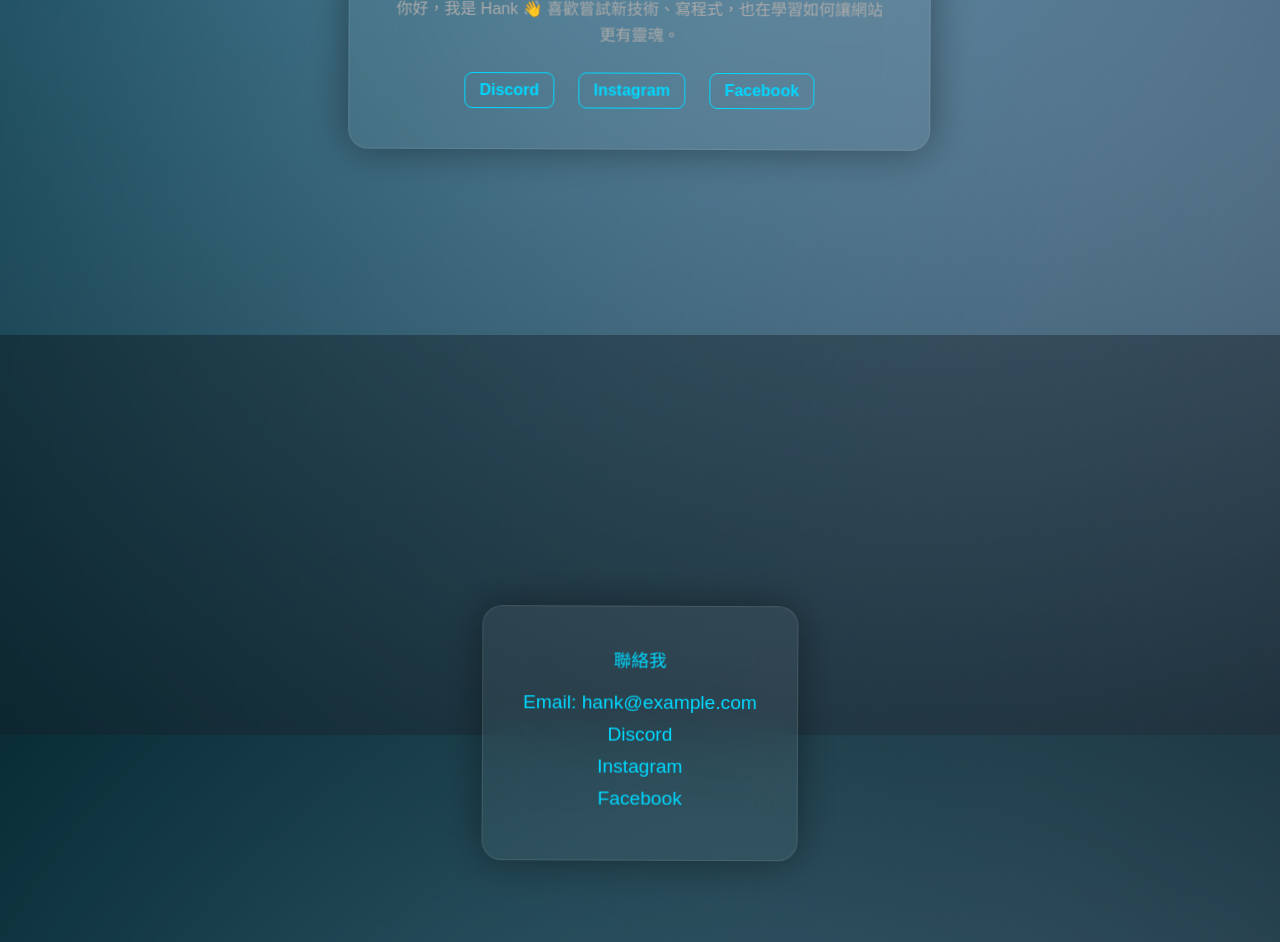
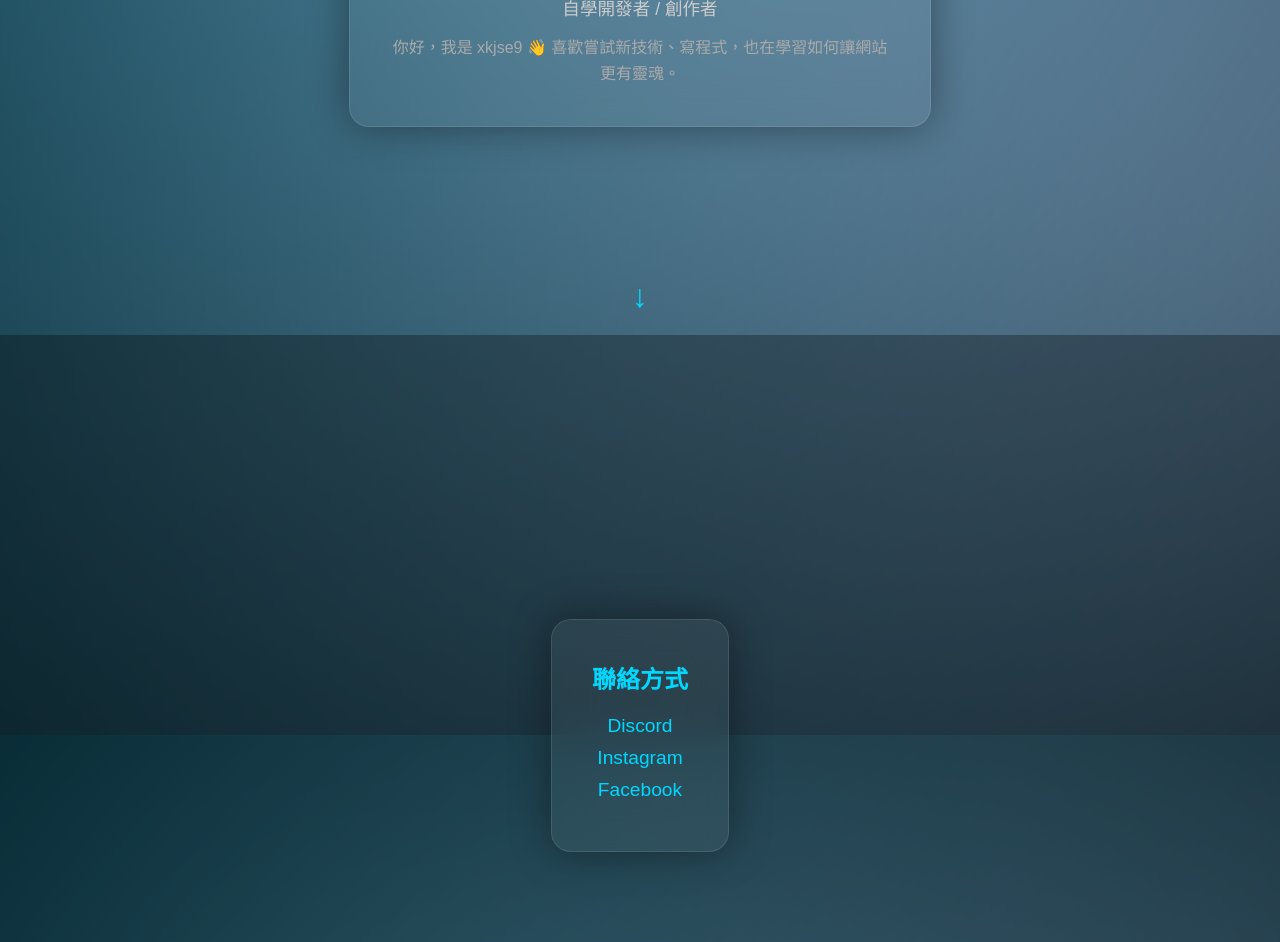
Before and after one commit to xkjse9/lol, a plain HTML site: page index.html in a window 1280 px wide. Shown: the part 465-1407 px from the top of the page. Drawn offline with Linux system fonts and the light colour scheme.

Commit message:
Update index.html

```diff
--- a/index.html
+++ b/index.html
@@ -3,10 +3,10 @@
 <head>
   <meta charset="UTF-8">
   <meta name="viewport" content="width=device-width, initial-scale=1.0">
-  <title>Hank | 個人主頁</title>
+  <title>xkjse9 | 個人主頁</title>
   <style>
     * { margin:0; padding:0; box-sizing:border-box; }
-    html, body { height:100%; font-family:"Noto Sans TC", sans-serif; scroll-behavior: smooth; }
+    html, body { height:100%; font-family:"Noto Sans TC", sans-serif; scroll-behavior:smooth; }
 
     /* ===== 背景流光 + 粒子 ===== */
     body {
@@ -36,35 +36,49 @@
       100% { transform:translateY(-800px) translateX(50px); opacity:0; }
     }
 
-    /* ===== 共用動畫 ===== */
-    @keyframes fadeIn { from {opacity:0; transform:translateY(40px);} to {opacity:1; transform:translateY(0);} }
-    @keyframes floatCard {0%{transform:translateY(0) rotate(0deg);}50%{transform:translateY(-10px) rotate(1deg);}100%{transform:translateY(0) rotate(0deg);}}
-    @keyframes pulse {0%{box-shadow:0 0 15px #00d8ff88; transform:scale(1);}50%{box-shadow:0 0 30px #00d8ffbb; transform:scale(1.05);}100%{box-shadow:0 0 15px #00d8ff88; transform:scale(1);}}
-    @keyframes floatText {0%{transform:translateY(0);}50%{transform:translateY(-5px);}100%{transform:translateY(0);}}
-
-    /* ===== 區塊樣式 ===== */
     section { height:100vh; display:flex; justify-content:center; align-items:center; position:relative; z-index:1; }
 
-    .card {
+    /* ===== 第一屏：個人介紹 ===== */
+    #intro .card {
       background: rgba(255,255,255,0.05); border:1px solid rgba(255,255,255,0.1); backdrop-filter:blur(20px);
       border-radius:20px; text-align:center; padding:40px; box-shadow:0 0 40px rgba(0,0,0,0.4);
-      animation:fadeIn 1.2s ease forwards,floatCard 6s ease-in-out infinite alternate; opacity:0;
       max-width:90%;
     }
 
-    img { width:140px; height:140px; border-radius:50%; border:4px solid #00d8ff; margin-bottom:20px; box-shadow:0 0 15px #00d8ff88; animation:pulse 2.5s infinite; }
+    #intro img { width:140px; height:140px; border-radius:50%; border:4px solid #00d8ff; margin-bottom:20px; box-shadow:0 0 15px #00d8ff88; }
 
-    h1 { font-size:2em; color:#00d8ff; animation:floatText 3s ease-in-out infinite alternate; }
-    h2 { font-size:1.1em; font-weight:400; color:#ccc; margin-bottom:15px; }
-    p { font-size:1em; color:#aaa; max-width:500px; margin:0 auto 25px; line-height:1.6; }
+    #intro h1 { font-size:2em; color:#00d8ff; margin-bottom:10px; }
+    #intro h2 { font-size:1.1em; font-weight:400; color:#ccc; margin-bottom:15px; }
+    #intro p { font-size:1em; color:#aaa; max-width:500px; margin:0 auto; line-height:1.6; }
 
-    .social a { display:inline-block; margin:0 10px; text-decoration:none; color:#00d8ff; font-weight:bold; border:1px solid #00d8ff; padding:8px 14px; border-radius:8px; transition:0.3s, transform 0.3s; }
-    .social a:hover { background:#00d8ff; color:#000; box-shadow:0 0 20px #00d8ff; transform:scale(1.15); }
+    /* ===== 箭頭提示 ===== */
+    .scroll-down {
+      position:absolute;
+      bottom:20px;
+      left:50%;
+      transform:translateX(-50%);
+      font-size:2em;
+      color:#00d8ff;
+      animation: bounce 2s infinite;
+    }
+    @keyframes bounce {
+      0%, 20%, 50%, 80%, 100% { transform: translateX(-50%) translateY(0); }
+      40% { transform: translateX(-50%) translateY(-10px); }
+      60% { transform: translateX(-50%) translateY(-5px); }
+    }
 
-    /* 聯絡區特別樣式 */
-    #contact { background: rgba(0,0,0,0.3); }
+    /* ===== 第二屏：聯絡方式 ===== */
+    #contact {
+      background: rgba(0,0,0,0.3); display:flex; justify-content:center; align-items:center;
+    }
+    #contact .card {
+      background: rgba(255,255,255,0.05); border:1px solid rgba(255,255,255,0.1); backdrop-filter:blur(20px);
+      border-radius:20px; text-align:center; padding:40px; box-shadow:0 0 40px rgba(0,0,0,0.4); max-width:90%;
+    }
     #contact h2 { margin-bottom:20px; color:#00d8ff; }
-    #contact a { display:block; margin:10px 0; font-size:1.2em; color:#00d8ff; text-decoration:none; transition:0.3s; }
+    #contact a {
+      display:block; margin:10px 0; font-size:1.2em; color:#00d8ff; text-decoration:none; transition:0.3s;
+    }
     #contact a:hover { text-decoration:underline; color:#fff; }
   </style>
 </head>
@@ -79,20 +93,15 @@
       <img src="https://i.postimg.cc/9fjDwfGV/3gmhjheymgb.png" alt="頭貼">
       <h1>Hank</h1>
       <h2>自學開發者 / 創作者</h2>
-      <p>你好，我是 Hank 👋 喜歡嘗試新技術、寫程式，也在學習如何讓網站更有靈魂。</p>
-      <div class="social">
-        <a href="https://discord.gg/Mzgsh86E" target="_blank">Discord</a>
-        <a href="https://www.instagram.com/xkjse9/" target="_blank">Instagram</a>
-        <a href="https://www.facebook.com/hank2ma">Facebook</a>
-      </div>
+      <p>你好，我是 xkjse9 👋 喜歡嘗試新技術、寫程式，也在學習如何讓網站更有靈魂。</p>
     </div>
+    <div class="scroll-down">&#x2193;</div> <!-- 下箭頭 -->
   </section>
 
   <!-- 第二屏：聯絡方式 -->
   <section id="contact">
     <div class="card">
-      <h2>聯絡我</h2>
-      <a href="mailto:hank@example.com">Email: hank@example.com</a>
+      <h2>聯絡方式</h2>
       <a href="https://discord.gg/Mzgsh86E" target="_blank">Discord</a>
       <a href="https://www.instagram.com/xkjse9/" target="_blank">Instagram</a>
       <a href="https://www.facebook.com/hank2ma" target="_blank">Facebook</a>
```
